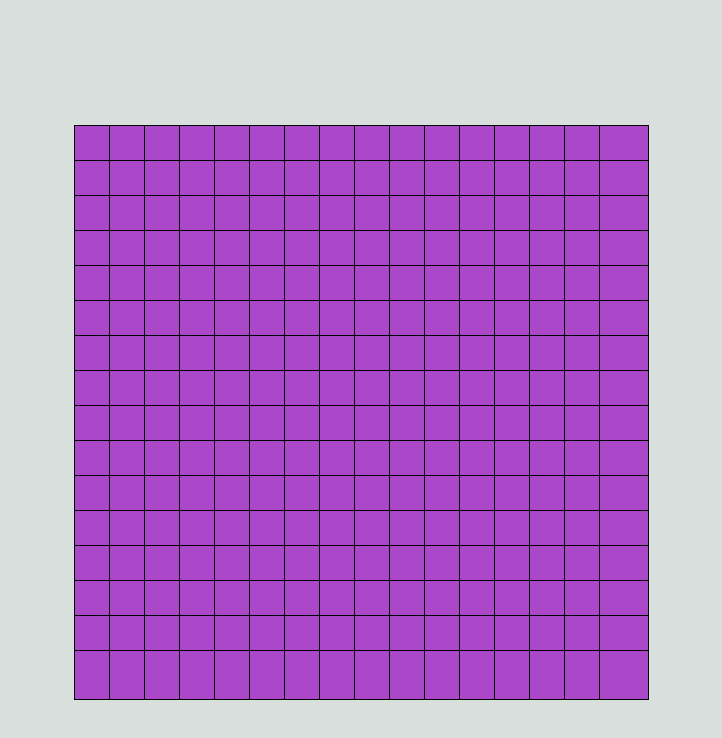
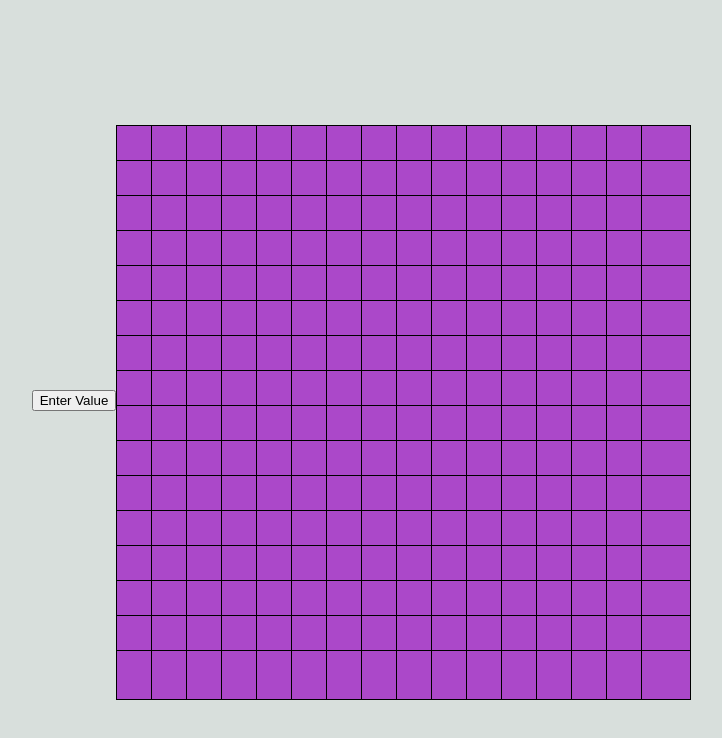
Before and after one commit to ElvisMark/Etch-a-Sketch, a plain HTML site: page index.html in a window 1280 px wide. Shown: the whole page, without its empty margins (291-1013 px from the left). Drawn offline with Linux system fonts and the light colour scheme.

Commit message:
added button div

```diff
--- a/index.html
+++ b/index.html
@@ -7,10 +7,8 @@
     <title>ETCH-a-SKETCH</title>
 </head>
 <body>
-    <div id="square-container">
-
-
-    </div>
+    <button id="prompt-btn">Enter Value</button>
+    <div id="square-container"></div>
 
 
     <script src="script.js"></script>
```
